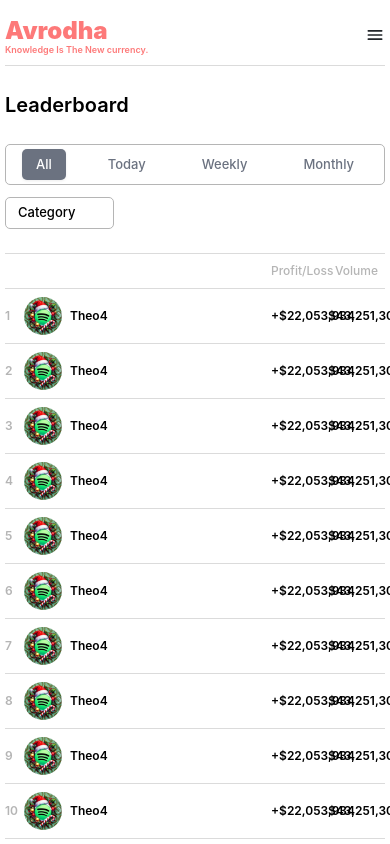
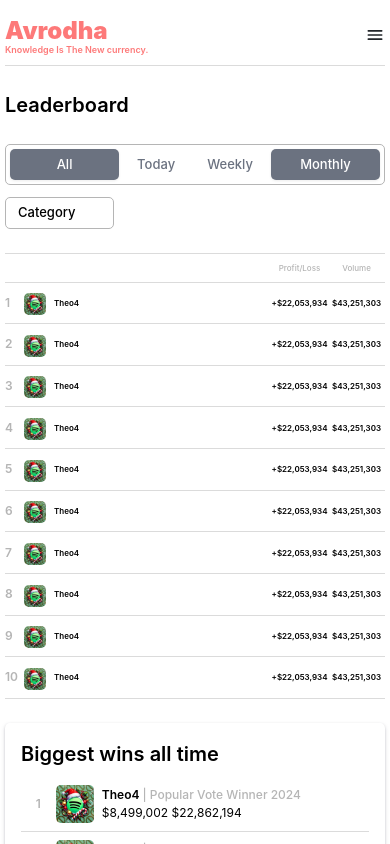
Before and after one commit to mitpatel9/kalshi, a Next.js app: page /leaderboard in a window 390 px wide. Shown: the top 844 px of the page. Built offline with nearby package versions, Linux system fonts and the light colour scheme; some icons are missing.

Commit message:
responsive

```diff
--- a/StyledComponents/LayoutStyled.js
+++ b/StyledComponents/LayoutStyled.js
@@ -794,10 +794,9 @@
 
   /* Mobile */
   @media (max-width: 600px) {
-    font-size: 10px;
-  }
-`;
-
+    font-size: 8px;
+  }
+`;
 
 export const RewardMarket = styled.div`
   width: 50%;
@@ -835,17 +834,37 @@
     max-width: 38px;
     border-radius: 10px;
   }
+
+  /* Mobile */
+  @media (max-width: 600px) {
+    .image {
+      max-height: 22px;
+      max-width: 22px;
+      border-radius: 10px;
+      border-radius: 5px;
+    }
+  }
 `;
 export const ListingContainer = styled.div``;
 export const ListingContainerHed = styled.div`
   font-weight: 500;
   font-size: 13px;
   color: var(--primary--black);
+
+  /* Mobile */
+  @media (max-width: 600px) {
+    font-size: 8px;
+  }
 `;
 export const ListingContainerSubText = styled.div`
   color: var(--primary--black);
   font-weight: 600;
   font-size: 12px;
+
+  /* Mobile */
+  @media (max-width: 600px) {
+    font-size: 6px;
+  }
 `;
 export const RewardListingStart = styled.div`
   width: 15%;
@@ -855,11 +874,20 @@
   font-weight: 600;
   font-size: 13px;
   color: var(--primary--black);
+
+  /* Mobile */
+  @media (max-width: 600px) {
+    font-size: 8px;
+  }
 `;
 export const StartHeddingSub = styled.div`
   font-weight: 500;
   font-size: 13px;
   color: #b5b5b5;
+  /* Mobile */
+  @media (max-width: 600px) {
+    font-size: 8px;
+  }
 `;
 export const RewardListingEnd = styled.div`
   width: 15%;
@@ -871,6 +899,11 @@
   font-weight: 600;
   font-size: 13px;
   color: #e33939;
+
+  /* Mobile */
+  @media (max-width: 600px) {
+    font-size: 8px;
+  }
 `;
 export const RewardListingIncentive = styled.div`
   display: flex;
@@ -882,6 +915,11 @@
   color: var(--primary--black);
   gap: 5px;
   cursor: pointer;
+
+  /* Mobile */
+  @media (max-width: 600px) {
+    font-size: 8px;
+  }
 `;
 
 // login sign up modal css
@@ -1401,6 +1439,7 @@
   display: flex;
   justify-content: space-between;
   margin: 1.5rem 0rem;
+
   /* Mobile */
   @media (max-width: 600px) {
     flex-direction: column;
@@ -1443,6 +1482,12 @@
   @media (max-width: 600px) {
     padding: 6px 14px;
     font-size: 13px;
+
+    &.active {
+      width: 100%;
+      display: flex;
+      justify-content: center;
+    }
   }
 `;
 export const LeaderBoardCategory = styled.div`
@@ -1473,7 +1518,7 @@
 
   /* Mobile */
   @media (max-width: 600px) {
-    font-size: 12px;
+    font-size: 8px;
   }
 `;
 export const LeaderBoardTableNo = styled.div`
@@ -1513,11 +1558,26 @@
     max-width: 38px;
     border-radius: 50%;
   }
+
+  /* Mobile */
+  @media (max-width: 600px) {
+    .image {
+      max-height: 22px;
+      max-width: 22px;
+      border-radius: 10px;
+      border-radius: 5px;
+    }
+  }
 `;
 export const LeaderboardListingTableName = styled.div`
   color: var(--primary--black);
   font-weight: 600;
   font-size: 12px;
+
+  /* Mobile */
+  @media (max-width: 600px) {
+    font-size: 8px;
+  }
 `;
 export const LeaderBoardListingTableProfitLoss = styled.div`
   width: 15%;
@@ -1525,6 +1585,11 @@
   color: var(--primary--black);
   font-weight: 600;
   font-size: 12px;
+
+  /* Mobile */
+  @media (max-width: 600px) {
+    font-size: 8px;
+  }
 `;
 export const LeaderBoardListingTableVolume = styled.div`
   width: 15%;
@@ -1532,6 +1597,10 @@
   color: var(--primary--black);
   font-weight: 600;
   font-size: 12px;
+  /* Mobile */
+  @media (max-width: 600px) {
+    font-size: 8px;
+  }
 `;
 export const LeaderboardRightTextRight = styled.div`
   font-weight: 600;
--- a/pages/leaderboard.js
+++ b/pages/leaderboard.js
@@ -52,7 +52,7 @@
               <LeaderBoardItem className="active">All</LeaderBoardItem>
               <LeaderBoardItem>Today</LeaderBoardItem>
               <LeaderBoardItem>Weekly</LeaderBoardItem>
-              <LeaderBoardItem>Monthly</LeaderBoardItem>
+              <LeaderBoardItem className="active">Monthly</LeaderBoardItem>
             </LeaderBoardMenu>
             <LeaderBoardCategory>
               Category
```
Also changed, not shown: StyledComponents/ProfileStyled.js (+6 -8 lines).
